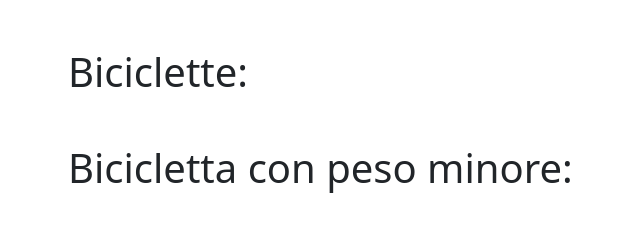
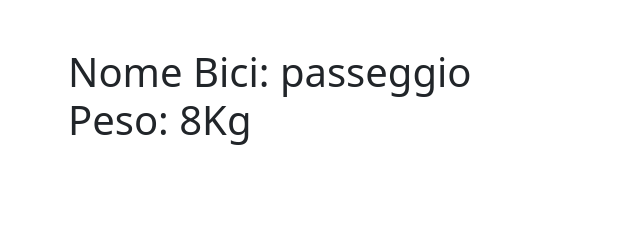
Before and after one commit to samuelebumbello/js-jsnacks-blocco-5, a plain HTML site: page jsnack-5/index.html in a window 1280 px wide. Shown: the whole page, without its empty margins (14-654 px from the left). Drawn offline with nearby package versions, Linux system fonts and the light colour scheme.

Commit message:
[add] verify minWeight and fixed html

```diff
--- a/jsnack-5/index.html
+++ b/jsnack-5/index.html
@@ -11,11 +11,9 @@
 <body>
 
     <div class="container my-5">
-        <h1>Biciclette:</h1>
-        <div class="align-items-center m-5" id="bici"></div>
+        <div id="bici"></div>
 
-        <h1>Bicicletta con peso minore:</h1>
-        <div class="align-items-center" id="pesoMin"></div>
+        <div id="pesoMin"></div>
     </div>
 
     <script src="js/script.js"></script>
--- a/jsnack-5/js/script.js
+++ b/jsnack-5/js/script.js
@@ -9,7 +9,7 @@ const biciCorsa = [
     },
     {
         nome: "passeggio",
-        peso: 21,
+        peso: 8,
     },
     {
         nome: "montagna",
@@ -21,14 +21,27 @@ const biciCorsa = [
     },
     {
         nome: "ruote grosse",
-        peso: 23,
+        peso: 10,
     },
     {
         nome: "ruote sottili",
-        peso: 28,
+        peso: 19,
     },
     {
         nome: "senza marcia",
         peso: 10,
     },
 ];
+
+const container1 = document.getElementById("bici");
+const container2 = document.getElementById("pesoMin");
+
+
+const pesoMin = biciCorsa.reduce( (obiettivo, numero) => obiettivo.peso < numero.peso ? obiettivo : numero);
+
+console.log(pesoMin);
+
+container1.innerHTML +=`
+<h1 class="card-title">Nome Bici: ${pesoMin.nome}</h1>
+<h1 class="card-text">Peso: ${pesoMin.peso}Kg</h1>
+`
```
